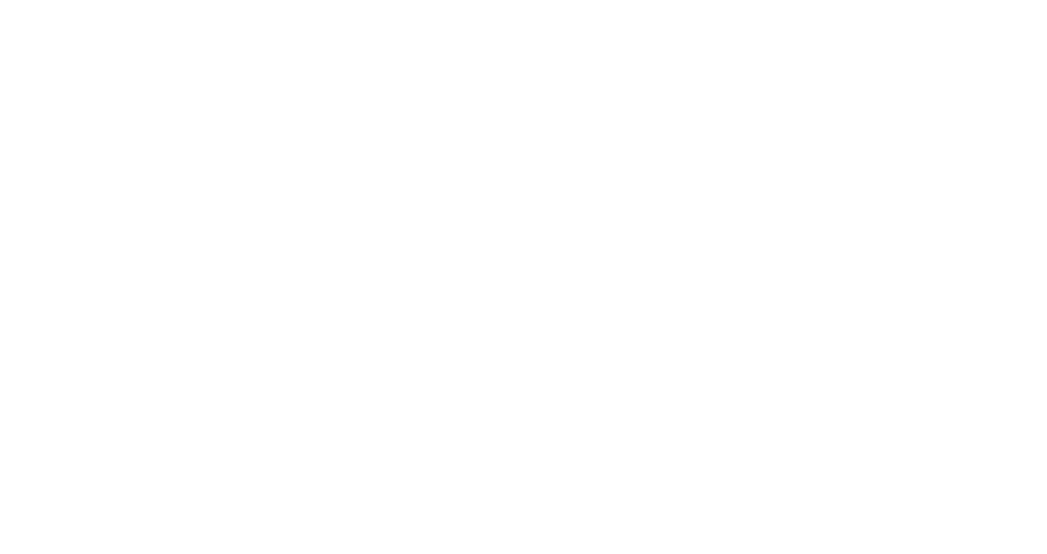
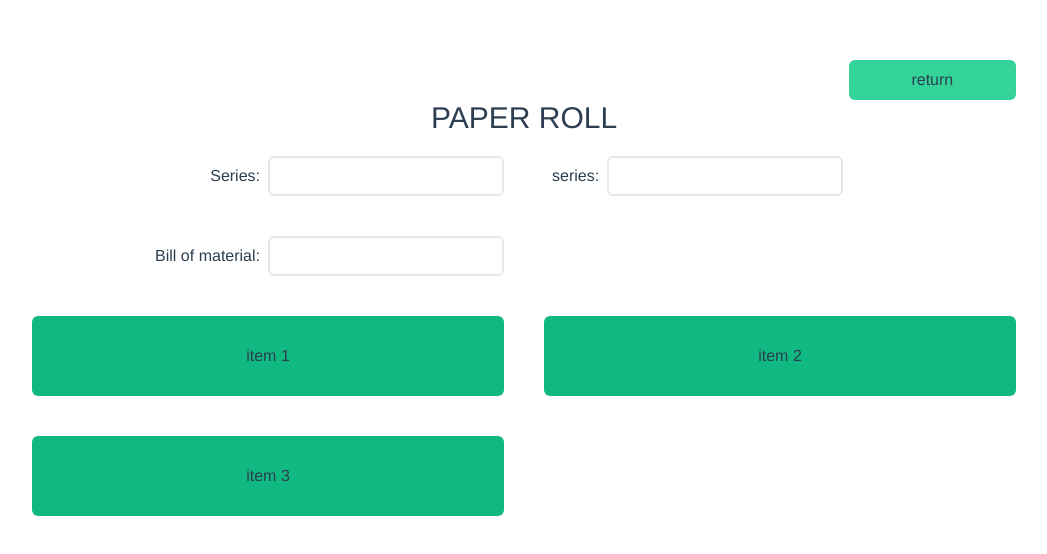
Before and after one commit to jairusqt/corbox-production, a Vue app: page /paperRoll in a window 1280 px wide. Before the commit this address had no page. Shown: the top 554 px of the page, without its empty margins (116-1163 px from the left). Built offline with nearby package versions, Linux system fonts and the light colour scheme; the HTML template or start-up script is replaced by a standard one.

Commit message:
paper roll and some content added

```diff
--- a/src/router/index.js
+++ b/src/router/index.js
@@ -1,6 +1,7 @@
 import { createRouter , createWebHistory } from 'vue-router'
-import MainPage from '../view/Main.vue'
+import mainPage from '../view/Main.vue'
 import LogIn from '../view/LogIn.vue'
+import paperRoll from '../view/paperRoll.vue'
 
 const routes = [
     {
@@ -9,10 +10,15 @@
         component : LogIn
     },
     {
-        path: '/mainpage',
-        name : 'MainPage',
-        component : MainPage
-    }
+        path: '/index',
+        name : 'mainPage',
+        component : mainPage
+    },
+    {
+        path: '/paperRoll',
+        name :'paperRoll',
+        component : paperRoll
+    },
 ]
 
 const router = createRouter({
--- a/src/view/Main.vue
+++ b/src/view/Main.vue
@@ -12,7 +12,7 @@
             <div class="grid grid-cols-2 col-span-2 mt-10 px-10">
             <div class="flex justify-center">
               <div class="mb-8">
-                <router-link to="/paperrollissuance">
+                <router-link to="/paperRoll">
                     <button class="uppercase w-80 h-16 bg-emerald-500 hover:bg-emerad-600 text-white font-bold py-2 px-4 rounded">
                         Paper Roll
                     </button>
--- /dev/null
+++ b/src/view/paperRoll.vue
@@ -0,0 +1,62 @@
+<template>
+<div class="container mx-auto">
+    <router-link to="/index">
+    <div class="flex justify-end mr-5">
+            <button class="h-10 w-2/12 rounded-md bg-emerald-400">return</button>
+    </div>
+    </router-link>
+    <p class="text-3xl">PAPER ROLL</p>
+    <div class="grid grid-cols-2">
+        <div class="">
+           <div class="p-5 flex justify-end">
+             <span class="inline-block p-2">Series:</span>
+            <input class="h-10 w-6/12 p-2 rounded-md focus:outline-none border-2" type="text" name="" id="">
+           </div>
+           <div class="p-5 flex justify-end">
+             <span class="inline-block p-2">Bill of material:</span>
+            <input class="h-10 w-6/12 p-2 rounded-md focus:outline-none border-2" type="text" name="" id="">
+           </div>
+        </div>
+        <div>
+            <div class="p-5 flex justify-start">
+             <span class="inline-block p-2">series:</span>
+            <input class="h-10 w-6/12 p-2 rounded-md focus:outline-none border-2" type="text" name="" id="">
+           </div>
+        </div>
+    </div>
+    <div v-if="showModal" class="h-52 w-6/12 border bg-white absolute ml-60">
+        <div class="w-full h-5 bg-emerald-500"></div>
+        <img src="../assets/img/logo.png" class="w-24 place-self-center">
+        <div class="mt-5 ml-5 flex justify-start">
+            <span class="inline-block p-2">Quantity:</span>
+            <input class="h-10 w-6/12 p-2 rounded-md focus:outline-none border-2" type="text" name="" id="">
+            <button @click="submitQuantity()" class="h-10 w-3/12 rounded-md bg-emerald-400 ml-2">submit</button>
+        </div>
+    </div>
+    <div class="grid grid-cols-2">
+        <div class="p-5">
+            <button @click="showModal = !showModal" class="h-20 w-full rounded-md bg-emerald-500">item 1</button>
+        </div>
+        <div class="p-5">
+            <button class="h-20 w-full rounded-md bg-emerald-500">item 2</button>
+        </div>
+        <div class="p-5">
+            <button class="h-20 w-full rounded-md bg-emerald-500">item 3</button>
+        </div>
+    </div>
+</div>
+</template>
+<script>
+    export default {
+        data () {
+            return{
+                showModal: false,
+            }
+        },
+        methods:{
+            submitQuantity(){
+
+            }
+        }
+    }
+</script>
```
Also changed, not shown: 1 other file (tests, documents, lock files or other folders).
